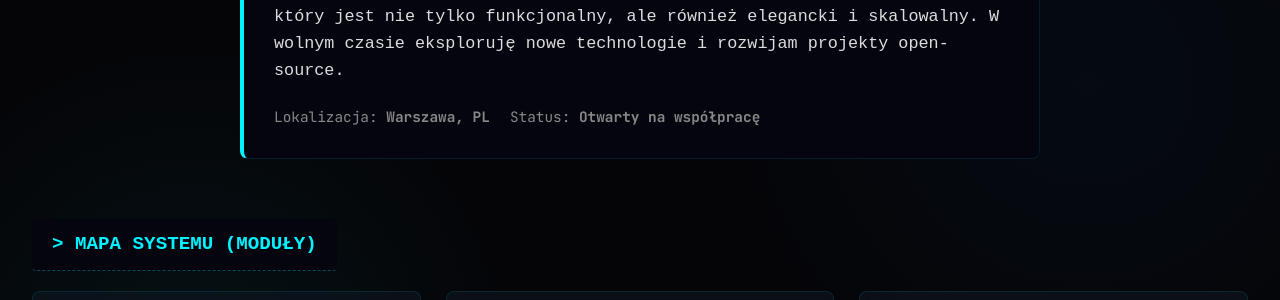
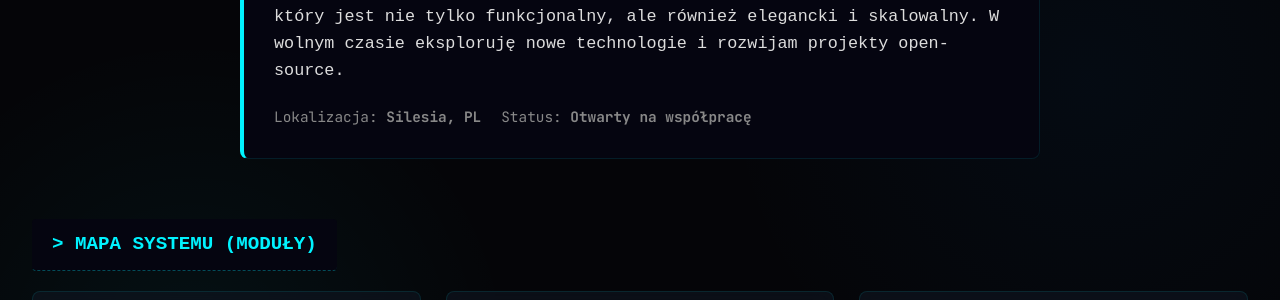
Before and after one commit to Miguanel/Centrum-Projektowe, a Flask app: page / in a window 1280 px wide. Shown: the part 339-639 px from the top of the page. Run offline with Flask 3, Linux system fonts and the light colour scheme.

Commit message:
poprawka index

```diff
--- a/templates/index.html
+++ b/templates/index.html
@@ -17,7 +17,7 @@
                     W wolnym czasie eksploruję nowe technologie i rozwijam projekty open-source.
                 </p>
                 <div class="bio-stats">
-                    <span>Lokalizacja: <strong>Warszawa, PL</strong></span>
+                    <span>Lokalizacja: <strong>Silesia, PL</strong></span>
                     <span>Status: <strong>Otwarty na współpracę</strong></span>
                 </div>
             </div>
```
